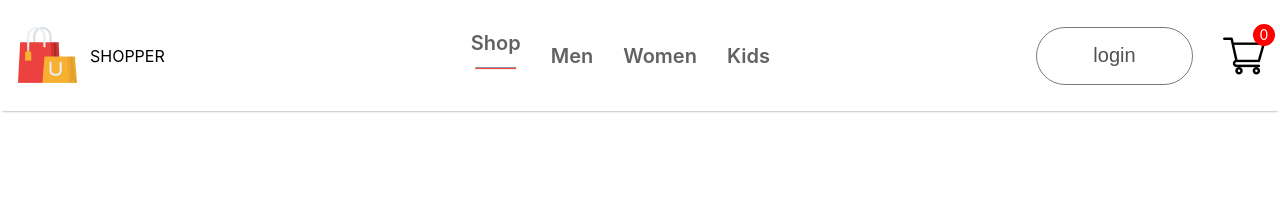
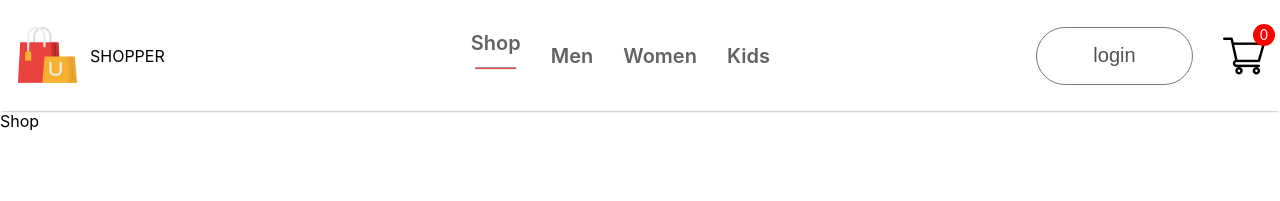
Before and after one commit to mambachristophersteven/shopper-frontend, a React (Create React App) app: page / in a window 1280 px wide. Shown: the top 201 px of the page. Built offline with nearby package versions, Linux system fonts and the light colour scheme.

Commit message:
routing pages

```diff
--- a/src/App.js
+++ b/src/App.js
@@ -1,10 +1,18 @@
 import './App.css';
 import { Navbar } from './Components/Navbar/Navbar';
-
+import { BrowserRouter,Routes,Route } from 'react-router-dom';
+import { Shop } from './Pages/Shop';
+import { ShopCategory } from './Pages/ShopCategory';
 function App() {
   return (
     <div>
-      <Navbar/>
+      <BrowserRouter>
+        <Navbar/>
+        <Routes>
+          <Route path='/' element={<Shop/>} />
+          <Route path='/mens' element={<ShopCategory category="men"/>} />
+        </Routes>
+      </BrowserRouter>
     </div>
   );
 }
```
